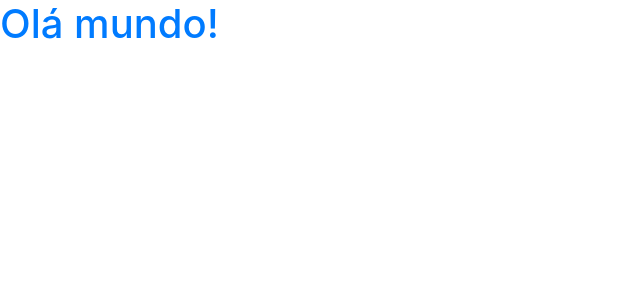
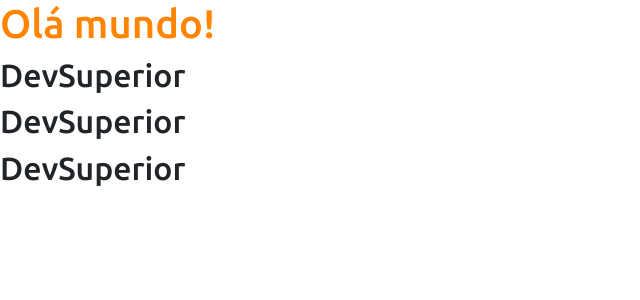
Before and after one commit to Akssasori/projeto-sds3, a React (Create React App) app in the folder frontend/: page / in a window 1280 px wide. Shown: the top 300 px of the page, without its empty margins (0-640 px from the left). Built offline with nearby package versions, Linux system fonts and the light colour scheme.

Commit message:
funcionando aparecendo DevSuperior

```diff
--- a/frontend/src/App.tsx
+++ b/frontend/src/App.tsx
@@ -1,8 +1,14 @@
+import NavBar from "components/NavBar";
+
+
 
 function App() {
   return (
     <div>
       <h1 className="text-primary">Olá mundo!</h1>
+      <NavBar />
+      <NavBar />
+      <NavBar />
     </div>
 
   );
--- /dev/null
+++ b/frontend/src/components/NavBar/index.tsx
@@ -0,0 +1,10 @@
+function NavBar() {
+    return (
+      <div>
+        <h2>DevSuperior</h2>
+      </div>
+
+    );
+  }
+
+  export default NavBar;
--- a/frontend/src/index.tsx
+++ b/frontend/src/index.tsx
@@ -1,6 +1,8 @@
 import React from 'react';
 import ReactDOM from 'react-dom';
 import 'bootstrap/dist/css/bootstrap.css';
+//import 'assets/css/styles.css';
+import '../src/assets/css/styles.css';
 import App from './App';
 
 
```
